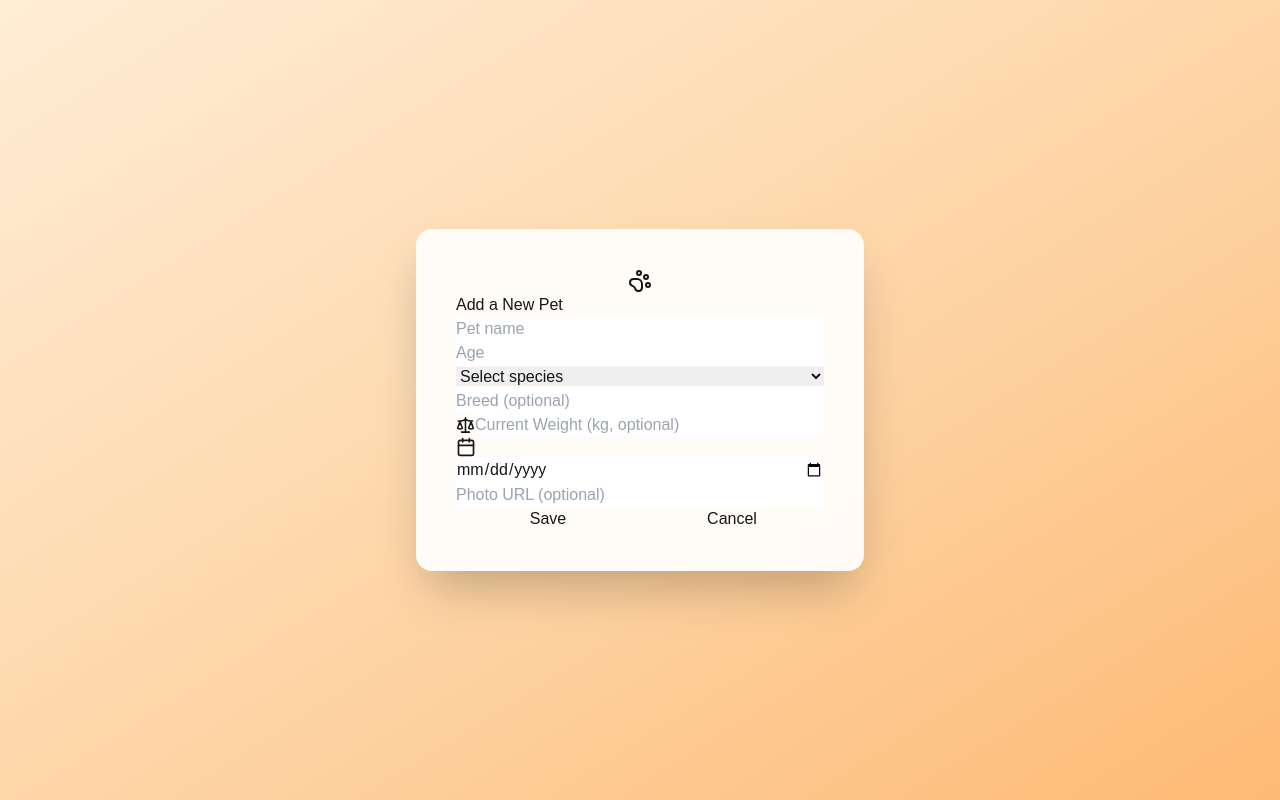
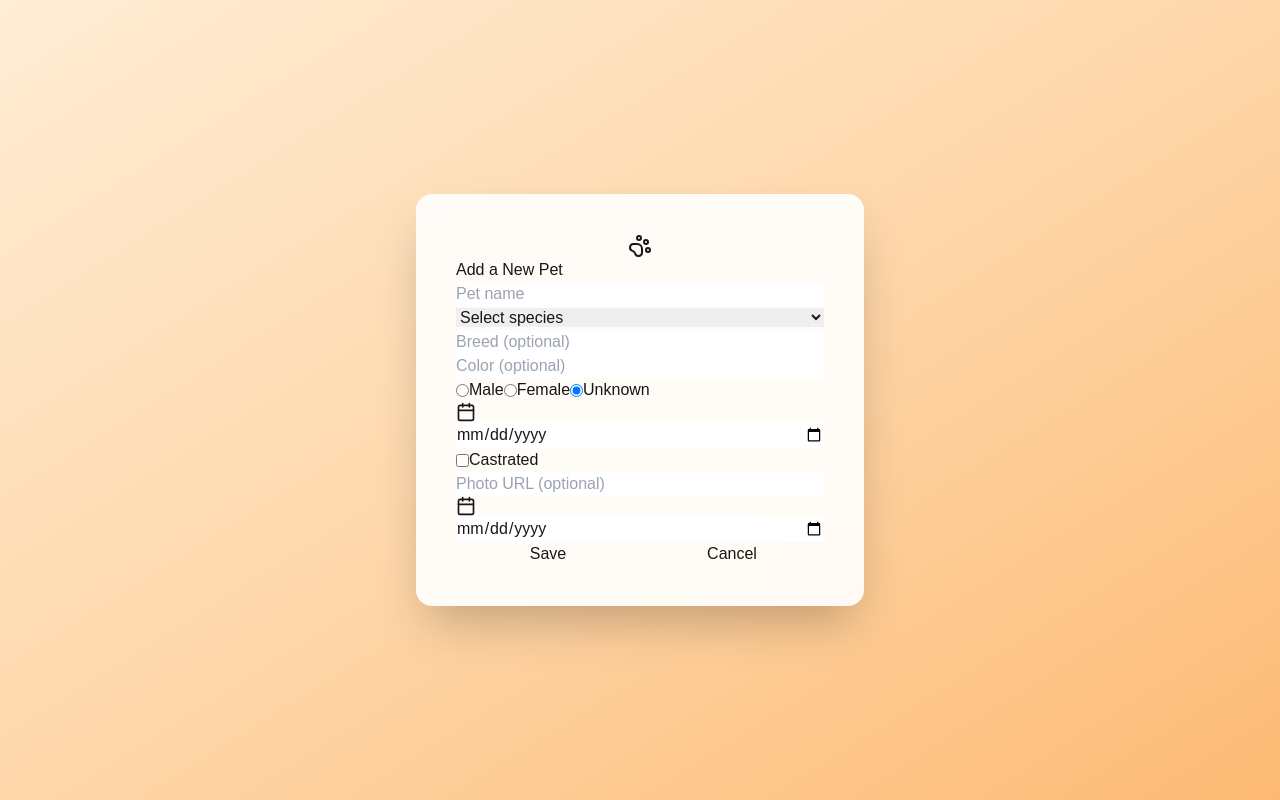
Before and after one commit to StheffanyHadlich/iris-frontend, a Next.js app: page /pets/new in a window 1280 px wide. Built offline with nearby package versions, Linux system fonts and the light colour scheme; no server answers.

Commit message:
feat(pets): update PetForm for the ajusted table schema

```diff
--- a/src/pets/entities/new/PetForm.tsx
+++ b/src/pets/entities/new/PetForm.tsx
@@ -3,15 +3,17 @@
 import { useForm } from "react-hook-form";
 import { useRouter } from "next/navigation";
 import { createPetAction } from "@/pets/actions/pets-actions";
-import { PawPrint, Calendar, Scale } from "lucide-react";
+import { PawPrint, Calendar } from "lucide-react";
 import { useState } from "react";
 
 type PetFormInputs = {
   name: string;
-  age: number;
-  type: string;
-  race?: string;
-  currentWeight?: number;
+  species: "DOG" | "CAT" | "BIRD" | "OTHER";
+  breed?: string;
+  color?: string;
+  sex?: "MALE" | "FEMALE" | "UNKNOWN";
+  dateOfBirth?: string;
+  castrated?: boolean;
   urlPhoto?: string;
   registrationDate: string;
 };
@@ -22,18 +24,13 @@ export default function PetForm() {
   const {
     register,
     handleSubmit,
+    control,
     formState: { errors, isSubmitting },
   } = useForm<PetFormInputs>();
 
   const onSubmit = async (data: PetFormInputs) => {
     try {
-      const payload = {
-        ...data,
-        age: Number(data.age),
-        currentWeight: data.currentWeight ? Number(data.currentWeight) : undefined,
-      };
-
-      await createPetAction(payload);
+      await createPetAction(data);
       router.push("/pets?created=1");
     } catch (err: any) {
       setErrorMessage(err.message);
@@ -41,7 +38,7 @@ export default function PetForm() {
   };
 
   return (
-    <div className="w-full">
+    <div className="w-full max-w-md mx-auto">
       <div className="flex justify-center mb-6">
         <PawPrint className="text-orange-600 w-12 h-12" />
       </div>
@@ -55,66 +52,106 @@ export default function PetForm() {
       )}
 
       <form onSubmit={handleSubmit(onSubmit)} className="space-y-5">
-        <div className="relative">
+        <div>
           <input
             type="text"
             placeholder="Pet name"
             {...register("name", { required: "Pet name is required" })}
-            className="w-full rounded-xl border border-gray-300 pl-3 pr-3 py-3 text-gray-700 focus:border-orange-500 focus:ring-2 focus:ring-orange-400 transition"
+            className="w-full rounded-xl border border-gray-300 px-3 py-3 text-gray-700 focus:border-orange-500 focus:ring-2 focus:ring-orange-400 transition"
           />
           {errors.name && (
             <p className="text-red-500 text-sm mt-1">{errors.name.message}</p>
           )}
         </div>
 
-        <div className="relative">
-          <input
-            type="number"
-            placeholder="Age"
-            {...register("age", {
-              required: "Age is required",
-              valueAsNumber: true,
-              min: { value: 0, message: "Age cannot be negative" },
-            })}
+        <div>
+          <select
+            {...register("species", { required: "Pet species is required" })}
             className="w-full rounded-xl border border-gray-300 px-3 py-3 text-gray-700 focus:border-orange-500 focus:ring-2 focus:ring-orange-400 transition"
-          />
-          {errors.age && (
-            <p className="text-red-500 text-sm mt-1">{errors.age.message}</p>
+          >
+            <option value="">Select species</option>
+            <option value="DOG">Dog 🐶</option>
+            <option value="CAT">Cat 🐱</option>
+            <option value="BIRD">Bird 🐦</option>
+            <option value="OTHER">Other 🐾</option>
+          </select>
+          {errors.species && (
+            <p className="text-red-500 text-sm mt-1">{errors.species.message}</p>
           )}
         </div>
 
-        <div className="relative">
-          <select
-            {...register("type", { required: "Pet species is required" })}
-            className="w-full rounded-xl border border-gray-300 px-3 py-3 text-gray-700 focus:border-orange-500 focus:ring-2 focus:ring-orange-400 transition"
-          >
-            <option value="">Select species</option>
-            <option value="dog">Dog 🐶</option>
-            <option value="cat">Cat 🐱</option>
-            <option value="bird">Bird 🐦</option>
-            <option value="other">Other 🐾</option>
-          </select>
-          {errors.type && (
-            <p className="text-red-500 text-sm mt-1">{errors.type.message}</p>
-          )}
-        </div>
-
-        <div className="relative">
+        <div>
           <input
             type="text"
             placeholder="Breed (optional)"
-            {...register("race")}
+            {...register("breed")}
             className="w-full rounded-xl border border-gray-300 px-3 py-3 text-gray-700 focus:border-orange-500 focus:ring-2 focus:ring-orange-400 transition"
           />
         </div>
 
-        <div className="relative flex items-center gap-2">
-          <Scale className="text-gray-400" size={20} />
+        <div>
           <input
-            type="number"
-            step="0.01"
-            placeholder="Current Weight (kg, optional)"
-            {...register("currentWeight", { valueAsNumber: true })}
+            type="text"
+            placeholder="Color (optional)"
+            {...register("color")}
+            className="w-full rounded-xl border border-gray-300 px-3 py-3 text-gray-700 focus:border-orange-500 focus:ring-2 focus:ring-orange-400 transition"
+          />
+        </div>
+
+        <div className="flex gap-4">
+          <label className="flex items-center gap-1">
+            <input
+              type="radio"
+              value="MALE"
+              {...register("sex")}
+              className="accent-orange-600"
+            />
+            Male
+          </label>
+          <label className="flex items-center gap-1">
+            <input
+              type="radio"
+              value="FEMALE"
+              {...register("sex")}
+              className="accent-orange-600"
+            />
+            Female
+          </label>
+          <label className="flex items-center gap-1">
+            <input
+              type="radio"
+              value="UNKNOWN"
+              {...register("sex")}
+              className="accent-orange-600"
+              defaultChecked
+            />
+            Unknown
+          </label>
+        </div>
+
+        <div className="relative">
+          <Calendar className="absolute left-3 top-3 text-gray-400" size={20} />
+          <input
+            type="date"
+            {...register("dateOfBirth")}
+            className="w-full rounded-xl border border-gray-300 pl-10 pr-3 py-3 text-gray-700 focus:border-orange-500 focus:ring-2 focus:ring-orange-400 transition"
+          />
+        </div>
+
+        <div className="flex items-center gap-2">
+          <input
+            type="checkbox"
+            {...register("castrated")}
+            className="accent-orange-600"
+          />
+          <span>Castrated</span>
+        </div>
+
+        <div>
+          <input
+            type="text"
+            placeholder="Photo URL (optional)"
+            {...register("urlPhoto")}
             className="w-full rounded-xl border border-gray-300 px-3 py-3 text-gray-700 focus:border-orange-500 focus:ring-2 focus:ring-orange-400 transition"
           />
         </div>
@@ -133,15 +170,6 @@ export default function PetForm() {
               {errors.registrationDate.message}
             </p>
           )}
-        </div>
-
-        <div className="relative">
-          <input
-            type="text"
-            placeholder="Photo URL (optional)"
-            {...register("urlPhoto")}
-            className="w-full rounded-xl border border-gray-300 px-3 py-3 text-gray-700 focus:border-orange-500 focus:ring-2 focus:ring-orange-400 transition"
-          />
         </div>
 
         <div className="flex gap-4">
```
